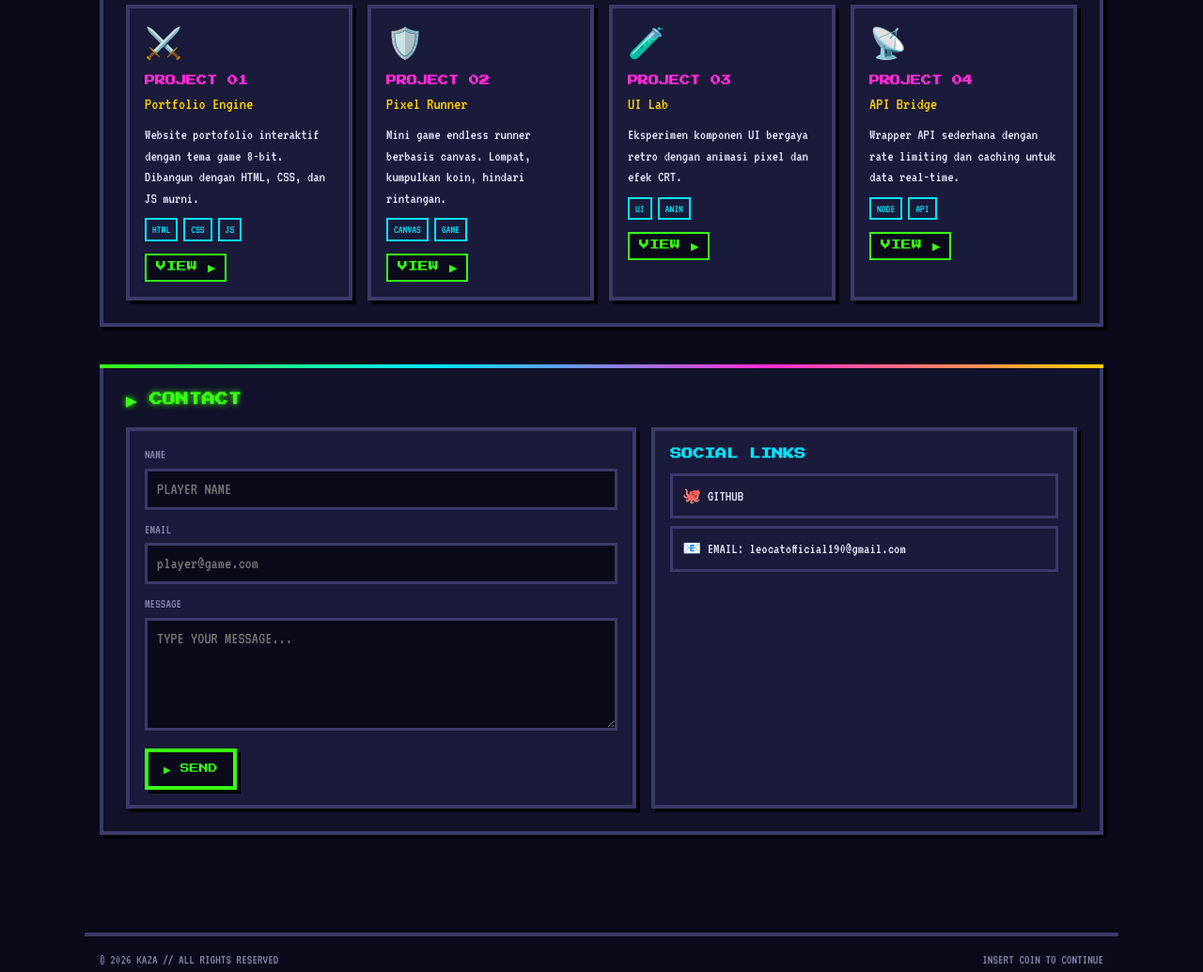
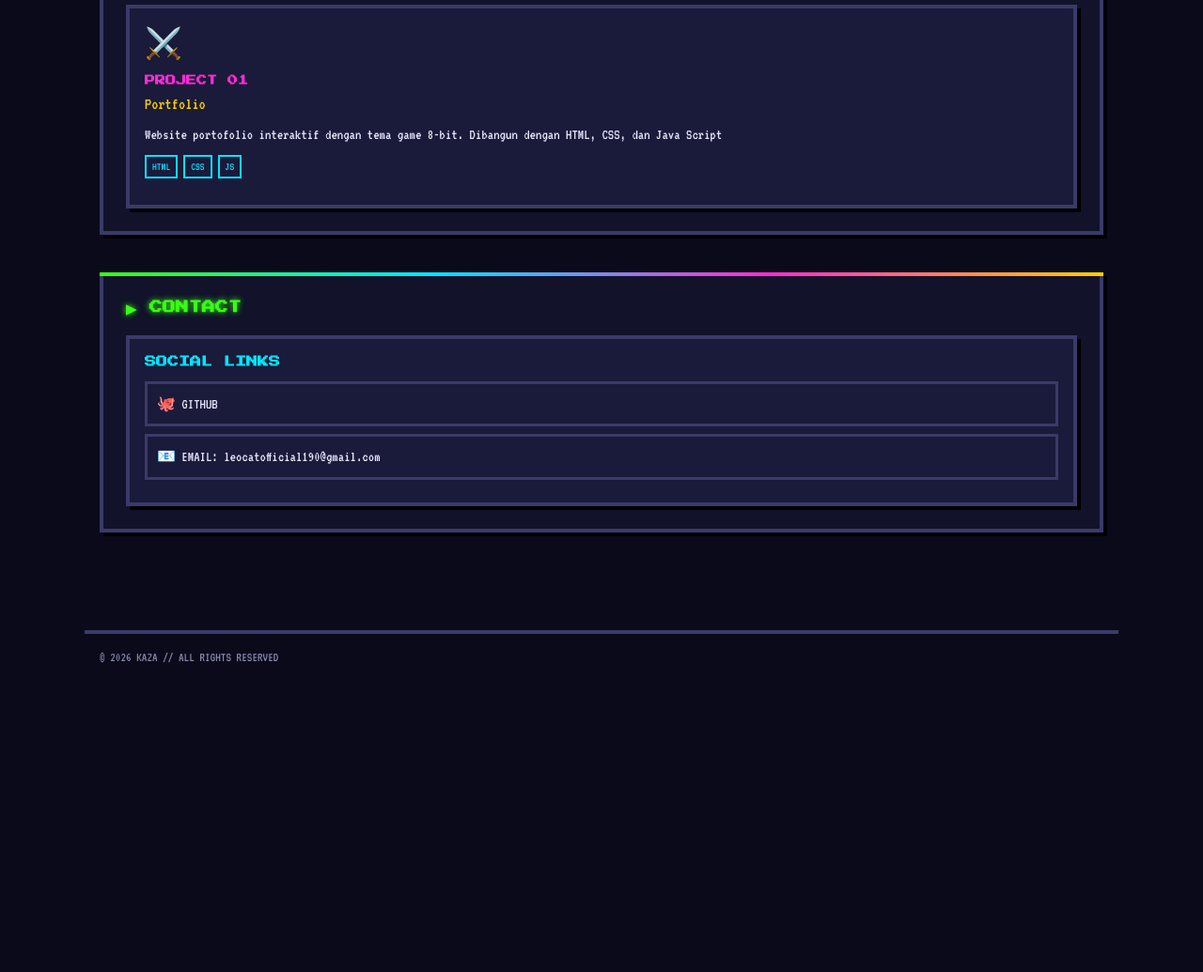
Before and after one commit to Kazadynamic/portfolio-kaza, a plain HTML site: page index.html in a window 1280 px wide. Shown: the part 1760-2795 px from the top of the page at 94% size. After the commit the page ends 2486 px from the top, so only its background shows below. Drawn offline with Linux system fonts and the light colour scheme.

Commit message:
Feat : Merubah struktural html

```diff
--- a/index.html
+++ b/index.html
@@ -31,7 +31,7 @@
         <span class="logo">KAZA</span>
       </div>
       <nav class="hud-nav">
-        <a href="#hero" data-sfx="blip">START</a>
+        <a href="#hero" data-sfx="blip">HOME</a>
         <a href="#about" data-sfx="blip">ABOUT</a>
         <a href="#skills" data-sfx="blip">STATS</a>
         <a href="#projects" data-sfx="blip">PROJECTS</a>
@@ -50,10 +50,9 @@
             <p class="subtitle" id="typed"></p>
             <div class="hero-btns">
               <a class="btn primary" href="#projects" data-sfx="select">▶ VIEW PROJECTS</a>
-              <a class="btn" href="#contact" data-sfx="select">✉ SEND MSG</a>
             </div>
             <div class="hero-meta">
-              <span>CLASS <b>CREATOR</b></span>
+              <span>CLASS <b>DEVELOPER</b></span>
               <span>REGION <b>ID</b></span>
               <span>CITY <b>JAKARTA</b></span>
             </div>
@@ -151,48 +150,16 @@
           <article class="project" data-sfx="blip" data-title="Portfolio Engine" data-desc="Website portofolio interaktif dengan tema game 8-bit. Dibangun dengan HTML, CSS, dan JS murni." data-tags="HTML,CSS,JS">
             <div class="proj-icon">⚔️</div>
             <h3>PROJECT 01</h3>
-            <p class="proj-name">Portfolio Engine</p>
-            <p class="proj-desc">Website portofolio interaktif dengan tema game 8-bit. Dibangun dengan HTML, CSS, dan JS murni.</p>
+            <p class="proj-name">Portfolio</p>
+            <p class="proj-desc">Website portofolio interaktif dengan tema game 8-bit. Dibangun dengan HTML, CSS, dan Java Script</p>
             <div class="proj-tags"><span>HTML</span><span>CSS</span><span>JS</span></div>
-            <button class="proj-link" data-sfx="select">VIEW ▶</button>
-          </article>
-          <article class="project" data-sfx="blip" data-title="Pixel Runner" data-desc="Mini game endless runner berbasis canvas. Lompat, kumpulkan koin, hindari rintangan." data-tags="CANVAS,GAME">
-            <div class="proj-icon">🛡️</div>
-            <h3>PROJECT 02</h3>
-            <p class="proj-name">Pixel Runner</p>
-            <p class="proj-desc">Mini game endless runner berbasis canvas. Lompat, kumpulkan koin, hindari rintangan.</p>
-            <div class="proj-tags"><span>CANVAS</span><span>GAME</span></div>
-            <button class="proj-link" data-sfx="select">VIEW ▶</button>
-          </article>
-          <article class="project" data-sfx="blip" data-title="UI Lab" data-desc="Eksperimen komponen UI bergaya retro dengan animasi pixel dan efek CRT." data-tags="UI,ANIM">
-            <div class="proj-icon">🧪</div>
-            <h3>PROJECT 03</h3>
-            <p class="proj-name">UI Lab</p>
-            <p class="proj-desc">Eksperimen komponen UI bergaya retro dengan animasi pixel dan efek CRT.</p>
-            <div class="proj-tags"><span>UI</span><span>ANIM</span></div>
-            <button class="proj-link" data-sfx="select">VIEW ▶</button>
-          </article>
-          <article class="project" data-sfx="blip" data-title="API Bridge" data-desc="Wrapper API sederhana dengan rate limiting dan caching untuk data real-time." data-tags="NODE,API">
-            <div class="proj-icon">📡</div>
-            <h3>PROJECT 04</h3>
-            <p class="proj-name">API Bridge</p>
-            <p class="proj-desc">Wrapper API sederhana dengan rate limiting dan caching untuk data real-time.</p>
-            <div class="proj-tags"><span>NODE</span><span>API</span></div>
-            <button class="proj-link" data-sfx="select">VIEW ▶</button>
           </article>
         </div>
       </section>
 
       <section id="contact" class="panel">
         <h2 class="section-title">▶ CONTACT</h2>
-        <div class="contact-grid">
-          <form id="contactForm" class="card">
-            <label>NAME<input type="text" name="name" required placeholder="PLAYER NAME" /></label>
-            <label>EMAIL<input type="email" name="email" required placeholder="player@game.com" /></label>
-            <label>MESSAGE<textarea name="msg" required placeholder="TYPE YOUR MESSAGE..."></textarea></label>
-            <button type="submit" class="btn primary" data-sfx="select">▶ SEND</button>
-            <div id="formMsg" class="form-msg"></div>
-          </form>
+
           <div class="card socials">
             <h3>SOCIAL LINKS</h3>
             <a href="https://github.com/Kazadynamic" target="_blank" rel="noopener" data-sfx="blip">🐙 GITHUB</a>
@@ -204,7 +171,6 @@
 
     <footer class="footer">
       <span>© 2026 KAZA // ALL RIGHTS RESERVED</span>
-      <span>INSERT COIN TO CONTINUE</span>
     </footer>
 
     <!-- MODAL -->
```
